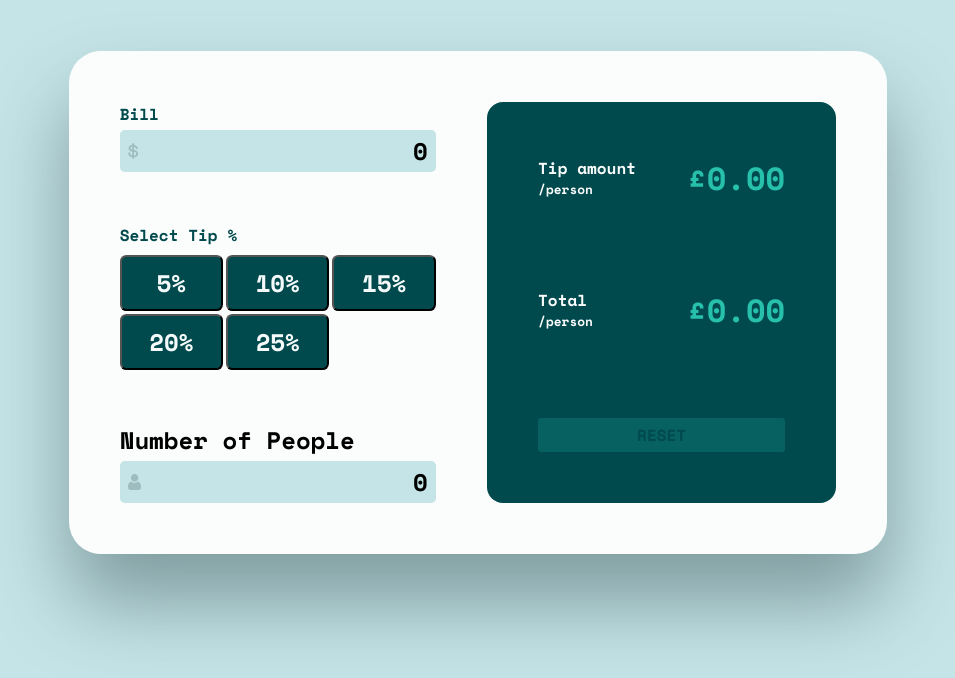
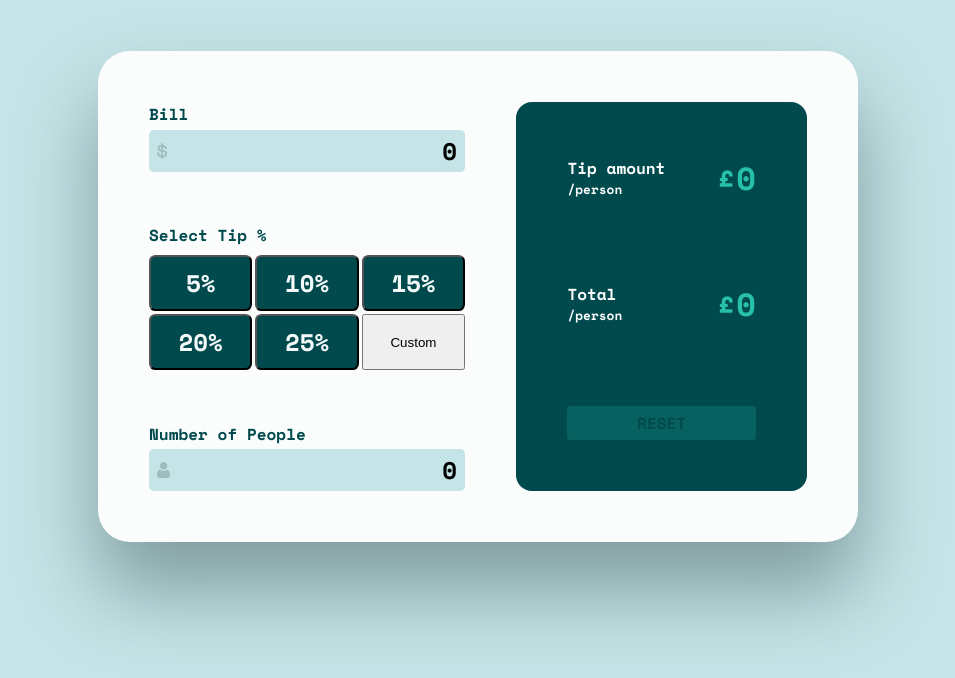
Before and after one commit to Tomoneill98/tip-calculator, a React (Vite) app in the folder tip-calculator/: page / in a window 1280 px wide. Shown: the top 678 px of the page, without its empty margins (162-1117 px from the left). Built offline with nearby package versions, Linux system fonts and the light colour scheme.

Commit message:
Ammend states for tip calculations

```diff
--- a/tip-calculator/src/App.jsx
+++ b/tip-calculator/src/App.jsx
@@ -1,5 +1,5 @@
 import './App.css'
-import React, { useState } from 'react'
+import React, { useEffect, useState } from 'react'
 import Display from './components/Display'
 import Form from './components/Form'
 
@@ -8,34 +8,58 @@ import './index.css'
 
 
 function App() {
-  const [billAmount, setBillAmount] = useState(0)
-   const [billError, setBillError] = useState(false)
+  const [bill, setBill] = useState(0)
+  const [tip, setTip] = useState(0)
   const [people, setPeople] = useState(0)
-  const [isTipSelected, setIsTipASelected] = useState(false)
+  const [total, setTotal] = useState(0)
+  const [calculatedTip, setCalculatedTip] = useState(0)
+  const [totalPerPerson, setTotalPerPerson] = useState(0)
+
   const [selectedTip, setSelectedTip] = useState("")
 
-function handleBillAmountInput(e){
+  const [billError, setBillError] = useState(false)
+  const [peopleError, setPeopleError] = useState("")
+
+  useEffect(() => {
+    if(bill > 0 && people > 0 && tip > 0) {
+      setCalculatedTip(bill * (selectedTip / 100))
+      setTotal(calculatedTip + bill)
+    }
+  }, [bill, people, tip, calculatedTip])
+
+  // function totalAmount() {
+  //   setTotal((bill / people) + tip)
+  // }
+
+  // function tipAmount() {
+  //   setTip(bill * (selectedTip / 100) / people)
+  // }
+
+function handleBillInput(e){
   const input = e.target.value;
   const regex = /^\d+(\.\d{1,2})?$/;
   if(input.length === 0 || regex.test(input)){
-    setBillAmount(input)
+    setBill(input)
     setBillError(false)
   } else {
     setBillError(true)
   }
-  setBillAmount(e.target.value)
+  setBill(e.target.value)
 }
 
 function handleSelectedTip(e) {
-setSelectedTip(prevTip => e.target.value)
+setSelectedTip(e.target.value)
 console.log(selectedTip)
 }
 
 function handlePeople(e) {
-    const input = e.target.value
-  const regex = /^[0-9]$/
-  if (regex.text(input)) {
-    set
+  const input = e.target.value;
+  const regex = /^[0-9]+$/;
+  if (input.length === 0 || regex.test(input)) {
+    setPeople(input)
+    setPeopleError(false)
+  } else {
+    setPeopleError(true)
   }
   setPeople(e.target.value)
 }
@@ -44,14 +68,20 @@ function handlePeople(e) {
   <div className='app'>
     <div className='container'>
       <Form
-      billAmount={billAmount}
-      handleBillAmountInput={handleBillAmountInput}
+      bill={bill}
+      setBill={setBill}
+      tip={tip}
+      setTip={setTip}
+      people={people}
+      setPeople={setPeople}
+      handleBillInput={handleBillInput}
       handleSelectedTip={handleSelectedTip}
       billError={billError}
-      handlePeople={handlePeople}
-      people={people}
+      peopleError={peopleError}
       />
-      <Display />
+      <Display
+      calculatedTip={calculatedTip}
+      total={total}/>
     </div>
   </div>
   )
--- a/tip-calculator/src/components/Display.jsx
+++ b/tip-calculator/src/components/Display.jsx
@@ -1,7 +1,7 @@
 import Reset from "./Reset"
 import React from "react"
 
-function Display() {
+function Display({total, calculatedTip}) {
     return (
         <div className="display">
                 <div className="display-row">
@@ -9,14 +9,14 @@ function Display() {
                             <p className="header">Tip amount</p>
                             <p className="unit">/person</p>
                         </div>
-                            <p className="display-amount">£0.00</p>
+                            <p className="display-amount">£{calculatedTip}</p>
                         </div>
                     <div className="display-row">
                            <div className="display-label">
                             <p className="header">Total</p>
                             <p className="unit">/person</p>
                         </div>
-                            <p className="display-amount">£0.00</p>
+                            <p className="display-amount">£{total}</p>
                     </div>
                     <Reset />
             </div>
--- a/tip-calculator/src/components/Form.jsx
+++ b/tip-calculator/src/components/Form.jsx
@@ -3,7 +3,7 @@ import person from '../assets/images/icon-person.svg'
 import React from 'react'
 import Tip from './Tip'
 
-function Form ({handleBillAmountInput, billAmount, handleSelectedTip, billError, handlePeople, people}) {
+function Form ({handleBillInput, bill, handleSelectedTip, billError, handlePeople, people, peopleError}) {
     return (
         <div className="form">
             <div className="label-group">
@@ -13,7 +13,7 @@ function Form ({handleBillAmountInput, billAmount, handleSelectedTip, billError,
                 </div>
 
             <div className='number-wrapper'>
-                <input type="number" id="bill" className='number-input' onInput={handleBillAmountInput} value={billAmount}/>
+                <input type="number" id="bill" className='number-input' onInput={handleBillInput} value={bill}/>
                 <img src={poundIcon} className="icon"/>
                 </div>
             </div>
@@ -26,8 +26,8 @@ function Form ({handleBillAmountInput, billAmount, handleSelectedTip, billError,
 
             <div className="label-group">
             <div className='label-wrapper'>
-                <label htmlFor="People">Number of People</label>
-                <p className='error'></p>
+                <label htmlFor="People" className='label'>Number of People</label>
+                <p className='error'>{peopleError ? "Whole numbers only" : ""}</p>
             </div>
             <div className='number-wrapper'>
                 <input type="number" id="people" className='number-input' onInput={handlePeople} value={people}/>
--- a/tip-calculator/src/components/Tip.jsx
+++ b/tip-calculator/src/components/Tip.jsx
@@ -1,7 +1,7 @@
 import React from "react";
 
 const tipAmount = [
-'5%','10%','15%','20%','25%'
+5,10,15,20,25
 ]
 
 
@@ -9,8 +9,9 @@ function Tip({handleSelectedTip}) {
     return (
         <div className="tip-wrapper">
             {tipAmount.map((amount, index) => (
-                <button className="tip-btn" key={index} type="button" onClick={handleSelectedTip} value={amount}>{amount}</button>
+                <button className="tip-btn" key={index} type="button" onClick={handleSelectedTip} value={amount}>{amount}%</button>
             ))}
+            <button className="customtip-btn" type="button" onClick={handleSelectedTip}>Custom</button>
         </div>
     )
 }
--- a/tip-calculator/src/index.css
+++ b/tip-calculator/src/index.css
@@ -225,6 +225,6 @@ cursor: not-allowed
   }
 
   .container {
-    grid-auto-flow: column;
+    grid-auto-flow: column
   }
 }
```
